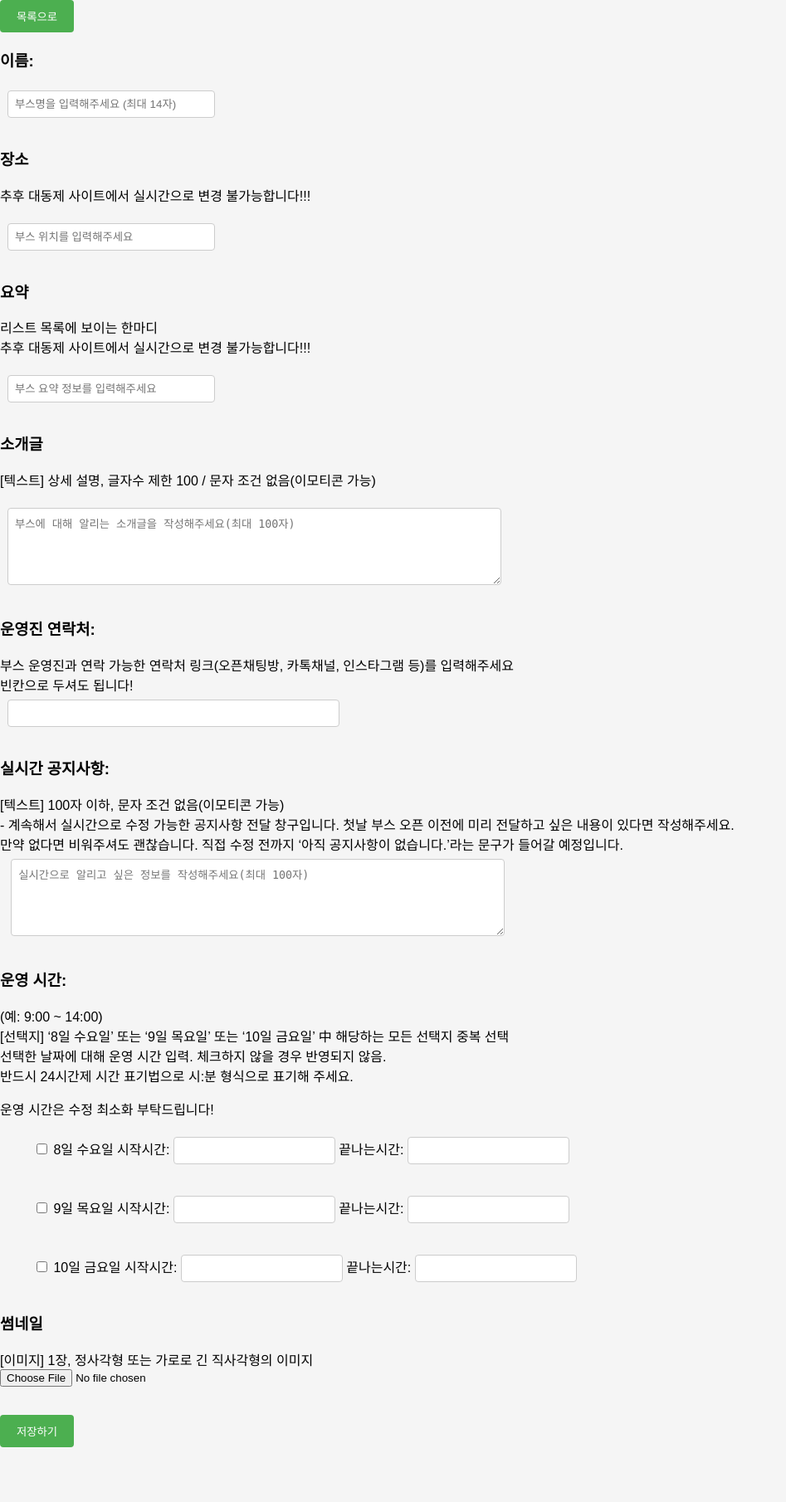
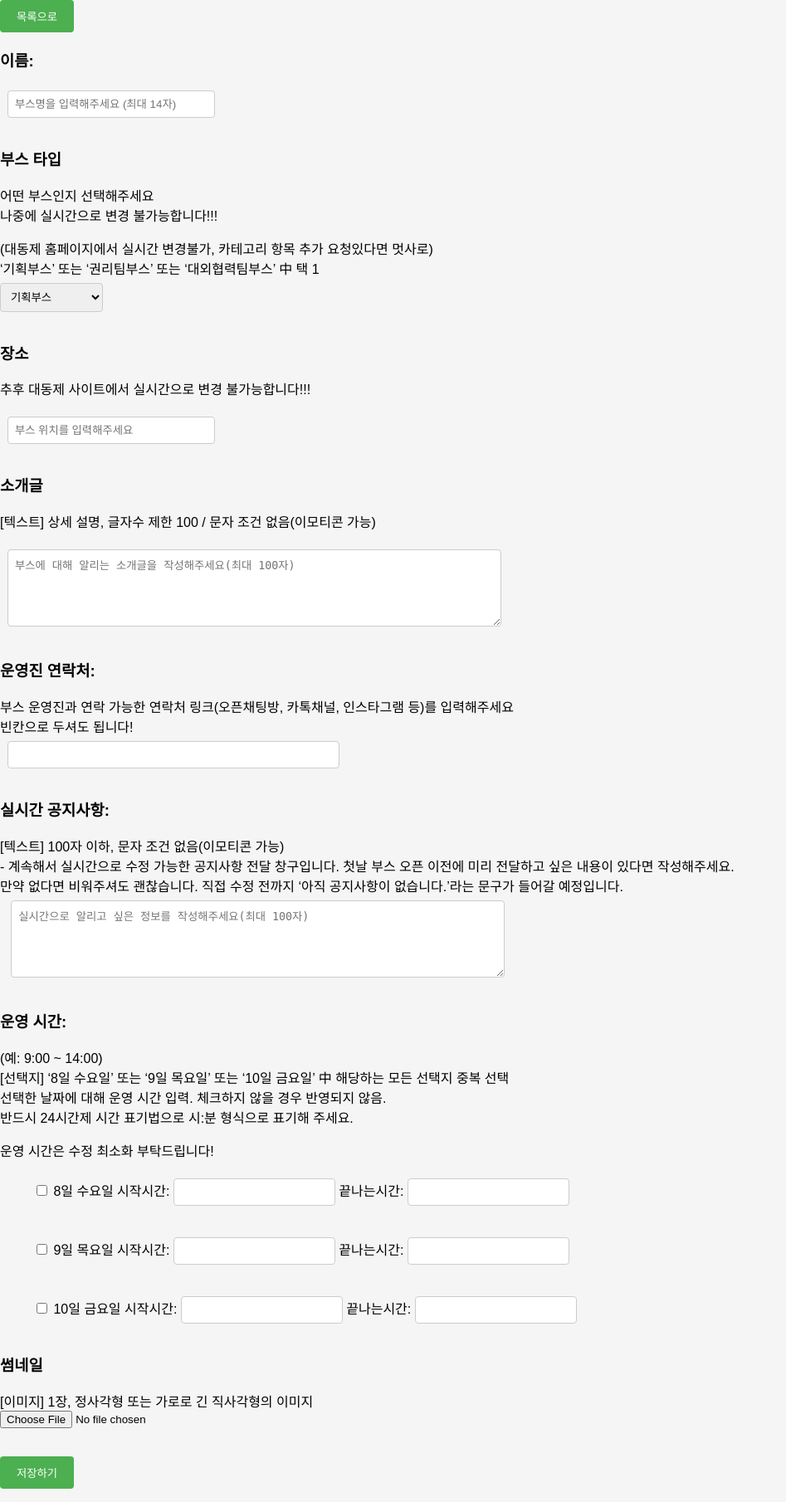
Before and after one commit to julia-heo/12th-Festival-Back, a Django app: page /collects/event/addpage/ in a window 1280 px wide. Shown: the whole page at 83% size, without its empty margins (0-947 px from the left). Before the commit the page ends 1744 px from the top, so only its background shows below. Run offline with Django 4.2, Linux system fonts and the light colour scheme.

Commit message:
fix: type 추가

```diff
--- a/collects/templates/eventadd.html
+++ b/collects/templates/eventadd.html
@@ -108,17 +108,24 @@
     <p>
         &nbsp;&nbsp;<input type="text" name="name" maxlength="14" style="width: 250" placeholder="부스명을 입력해주세요 (최대 14자)" oninput="checkLength()">
     </p>
+    <h3>부스 타입</h3>
+    어떤 부스인지 선택해주세요<br>
+    나중에 실시간으로 변경 불가능합니다!!!
+
+    <p>(대동제 홈페이지에서 실시간 변경불가, 카테고리 항목 추가 요청있다면 멋사로)<br>
+        ‘기획부스’ 또는 ‘권리팀부스’ 또는 ‘대외협력팀부스’ 中 택 1<br>
+        <select name="type">
+            <option value="기획부스" {% if booth.category == '기획부스' %} selected {% endif %}>기획부스</option>
+            <option value="권리팀부스" {% if booth.category == '권리팀부스' %} selected {% endif %}>권리팀부스</option>
+            <option value="대외협력팀부스" {% if booth.category == '대외협력팀부스' %} selected {% endif %}>대외협력팀부스</option></select>
+            </p>
+
     <h3>장소</h3>
     추후 대동제 사이트에서 실시간으로 변경 불가능합니다!!!
     <p>
         &nbsp;&nbsp;<input type="text" name="place" style="width: 250" placeholder="부스 위치를 입력해주세요">
     </p>
-    <h3>요약</h3>
-    리스트 목록에 보이는 한마디<br>
-    추후 대동제 사이트에서 실시간으로 변경 불가능합니다!!!
-    <p>
-        &nbsp;&nbsp;<input type="text" name="summary" style="width: 250" placeholder="부스 요약 정보를 입력해주세요">
-    </p>
+
     <h3>소개글</h3>
     [텍스트] 상세 설명, 글자수 제한 100 / 문자 조건 없음(이모티콘 가능)
     <p>
--- a/collects/templates/eventlist.html
+++ b/collects/templates/eventlist.html
@@ -83,7 +83,7 @@
 {% for event in events %}
 <div class="event" onclick="window.location='{% url 'collects:event_detail' event.id %}'">
     <h2>{{ event.name }}</h2>
-    <p><strong>요약:</strong> {{ event.summary }}</p>
+    <p><strong>부스:</strong> {{ event.type }}</p>
 </div>
 {% endfor %}
 
--- a/collects/views.py
+++ b/collects/views.py
@@ -228,7 +228,7 @@ def event_update_view(request,event_id):
         event=Event.objects.get(pk=event_id)
         event.name=request.POST['name']
         event.place=request.POST['place']
-        event.summary=request.POST['summary']
+        event.type=request.POST['type']
         event.updated_at=timezone.now()
         event.description=request.POST['description']
         event.contact=request.POST['contact']
@@ -313,7 +313,7 @@ def event_add_view(request):
         event=Event(
             name=request.POST['name'],
             place=request.POST['place'],
-            summary=request.POST['summary'],
+            type=request.POST['type'],
             updated_at=timezone.now(),
             description=request.POST['description'],
             contact=request.POST['contact'],
```
Also changed, not shown: collects/templates/eventdetail.html (+18 -6 lines).
